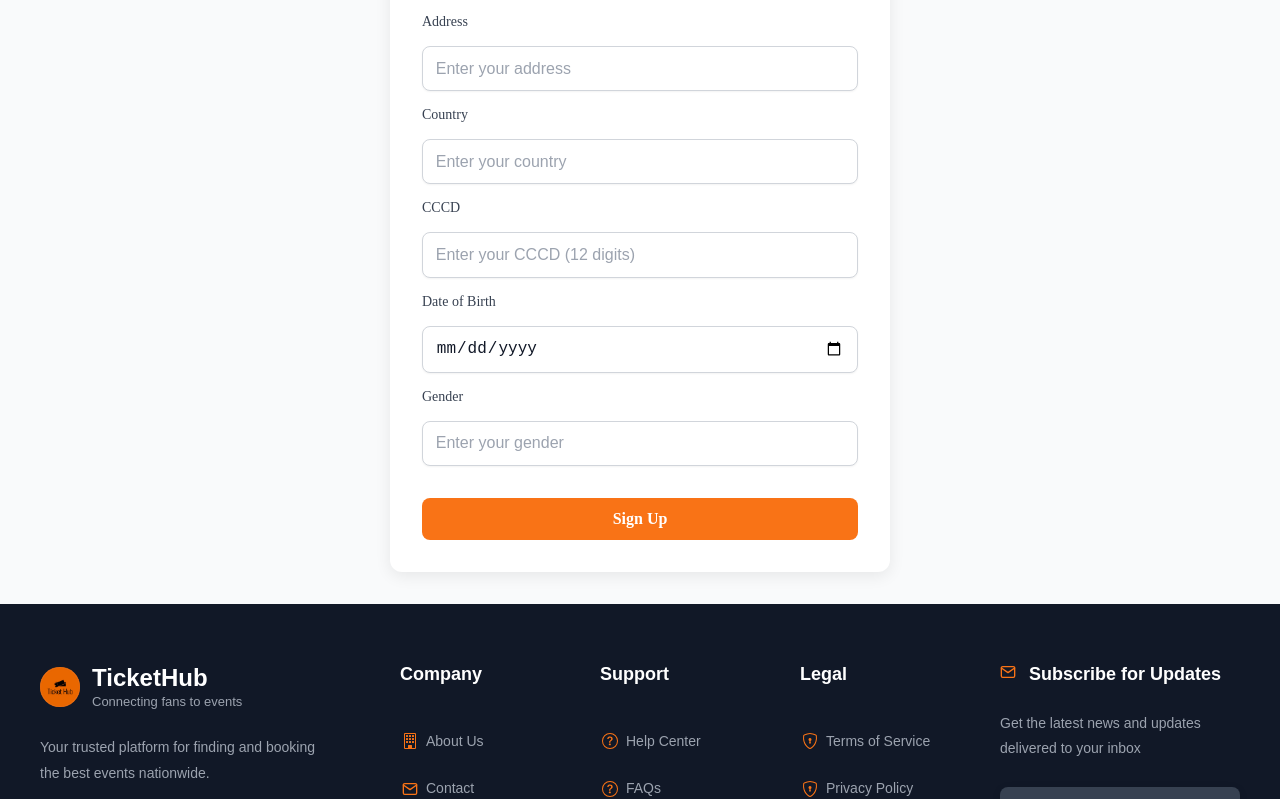
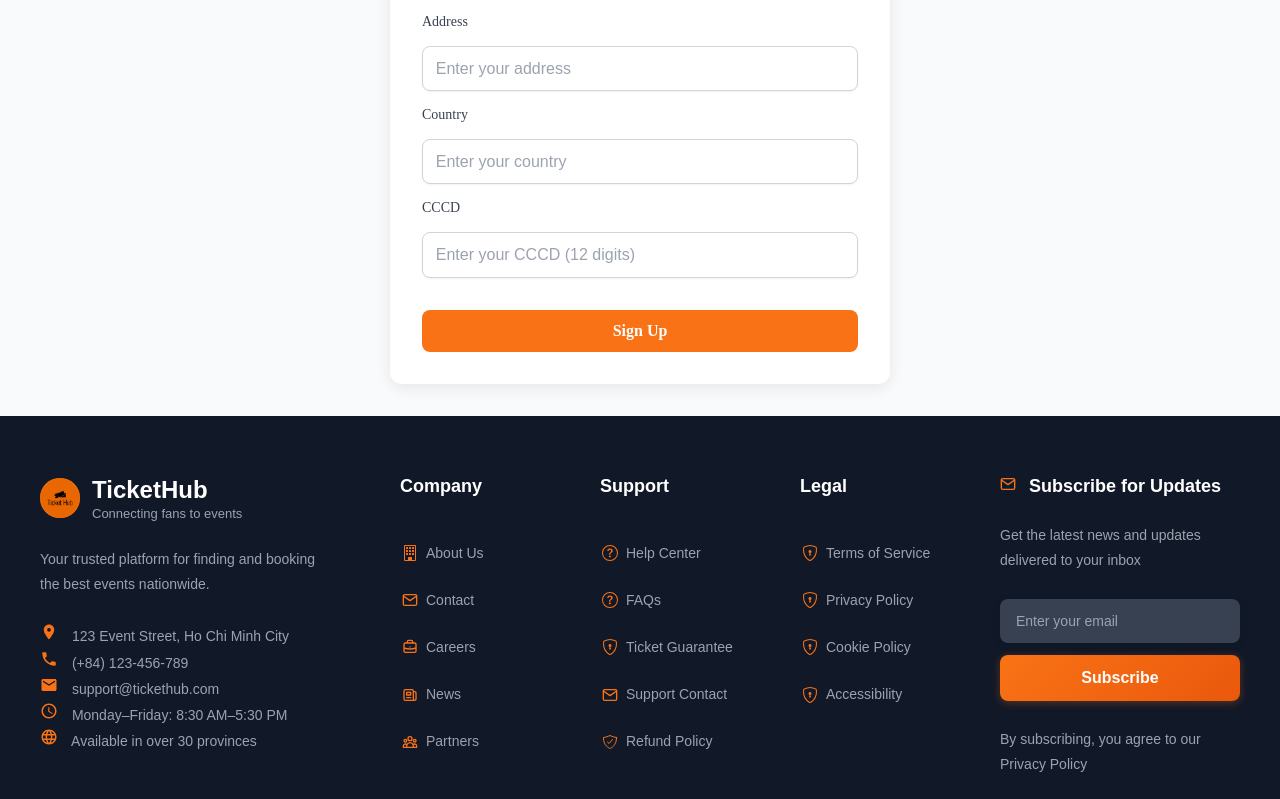
Before and after one commit to YukiYuto/TicketHub-ReactTs, a React (Vite) app: page /user/sign-up-customer in a window 1280 px wide. Shown: the part 663-1462 px from the top of the page. Built offline with nearby package versions, Linux system fonts and the light colour scheme; no server answers.

Commit message:
fix: change signup redirect target

```diff
--- a/src/pages/authentication/SignUpCustomer.tsx
+++ b/src/pages/authentication/SignUpCustomer.tsx
@@ -56,7 +56,7 @@ const SignUpCustomer = () => {
       confirmPassword: "",
       fullName: "",
       phoneNumber: "",
-      birthDate: new Date(),
+      birthDate: undefined,
       address: "",
       country: "",
       gender: "",
@@ -65,28 +65,20 @@ const SignUpCustomer = () => {
   });
 
   const onSubmit = async (data: ISignUpCustomerDTO) => {
-    console.log("Form submitted with data:", data);
     try {
       setLoading(true);
       await signUpCustomer(data);
-      toast.success("Sign up successful!");
       reset();
-      navigate(PATH_PUBLIC.home);
     } catch (error) {
-      console.error("Sign up error:", error);
       toast.error("Sign up failed!");
+    } finally {
       setLoading(false);
     }
-  };
-
-  const onError = (errors: any) => {
-    console.log("Form validation errors:", errors);
-    toast.error("Please fix the form errors before submitting!");
   };
   return (
     <div className="signup-container">
       <h1>Sign Up Customer</h1>
-      <form className="signup-form" onSubmit={handleSubmit(onSubmit, onError)}>
+      <form className="signup-form" onSubmit={handleSubmit(onSubmit)}>
         <InputField
           control={control}
           inputName="email"
@@ -150,22 +142,6 @@ const SignUpCustomer = () => {
           inputType="text"
           placeholder="Enter your CCCD (12 digits)"
         />
-
-        <InputField
-          control={control}
-          inputName="birthDate"
-          label="Date of Birth"
-          inputType="date"
-        />
-
-        <InputField
-          control={control}
-          inputName="gender"
-          label="Gender"
-          inputType="text"
-          placeholder="Enter your gender"
-        />
-
         <div className="signup-btn">
           <Button
             variant="primary"
```
